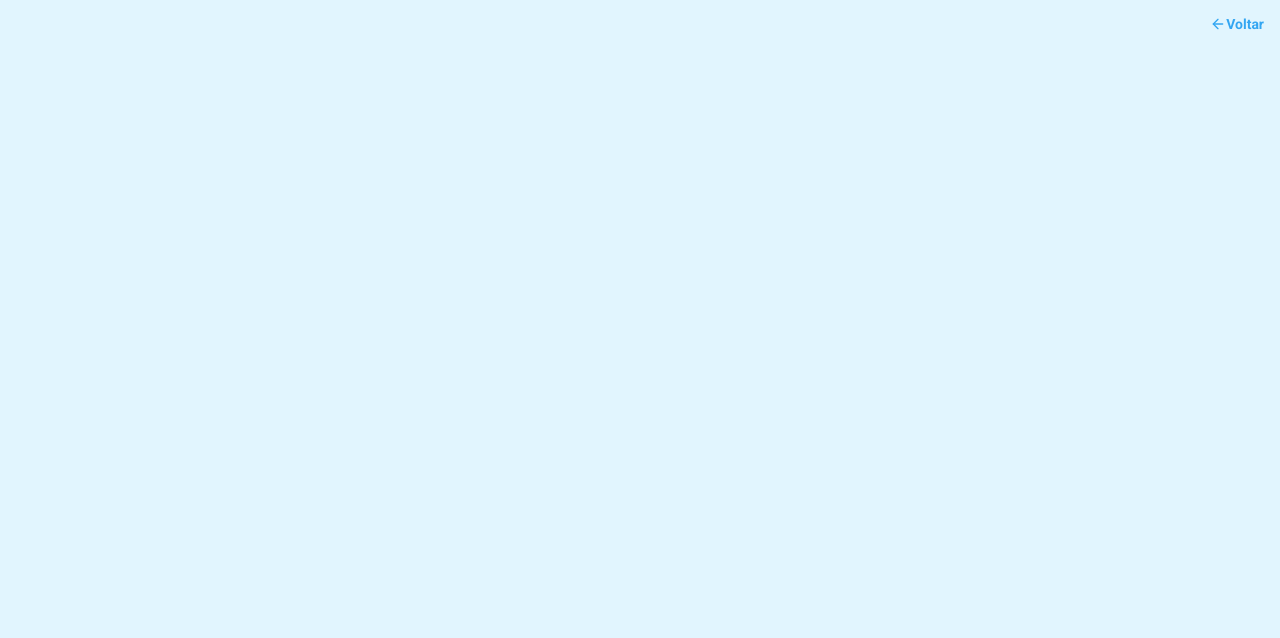
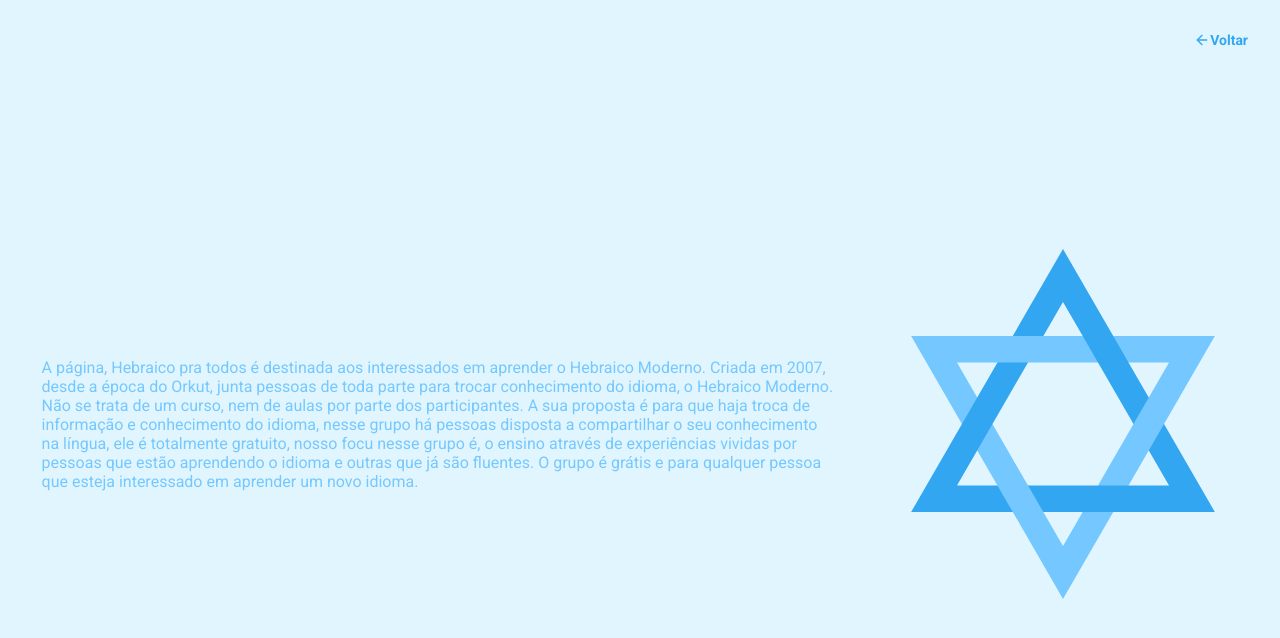
Before and after one commit to gibify/hpt, a React (Create React App) app: page /about in a window 1280 px wide. Shown: the top 638 px of the page. Built offline with nearby package versions, Linux system fonts and the light colour scheme.

Commit message:
create all

```diff
--- /dev/null
+++ b/src/components/SocialMedias/index.tsx
@@ -0,0 +1 @@
+import React, { AllHTMLAttributes, LinkHTMLAttributes } from 'react';
--- a/src/pages/About/index.tsx
+++ b/src/pages/About/index.tsx
@@ -1,6 +1,13 @@
 import React from 'react';
 
-import { Container } from './styles';
+import LogoImg from '../../assets/Logo.svg';
+
+import {
+  Container,
+  Content,
+  Info,
+  Background
+} from './styles';
 
 import Header from '../../components/Header';
 
@@ -8,6 +15,26 @@
   return (
       <Container>
           <Header title="Voltar" route="/" />
+
+          <Content>
+            <Info>
+            <p>
+              A página, Hebraico pra todos é destinada aos interessados em aprender o Hebraico Moderno.
+              Criada em 2007, desde a época do Orkut, junta pessoas de toda parte para trocar conhecimento do idioma,
+              o Hebraico Moderno. Não se trata de um curso, nem de aulas por parte dos participantes.
+              A sua proposta é para que haja troca de informação e conhecimento do idioma,
+              nesse grupo há pessoas disposta a compartilhar o seu conhecimento na língua,
+              ele é totalmente gratuito, nosso focu nesse grupo é, o ensino através de experiências
+              vividas por pessoas que estão aprendendo o idioma e outras que já são fluentes.
+              O grupo é grátis e para qualquer pessoa que esteja interessado em aprender um novo idioma.
+            </p>
+
+            </Info>
+
+            <Background>
+                    <img src={LogoImg} alt="Logo do Site"/>
+            </Background>
+          </Content>
       </Container>
   )
 }
--- a/src/pages/About/styles.ts
+++ b/src/pages/About/styles.ts
@@ -1,5 +1,54 @@
 import styled from 'styled-components';
 
 export const Container = styled.div`
+    padding: 1rem;
+    width: 100vw;
+    height: 100vh;
+
+    display: flex;
+    flex-direction: column;
+    align-items: center;
+    justify-content: center;
+`;
+
+export const Content = styled.div`
+    height: 100%;
+    display: flex;
+    flex-direction: column;
+    align-items: center;
+    justify-content: space-between;
+
+    @media (min-width: 700px) {
+        flex-direction: row;
+        justify-content: space-evenly;
+    }
 
 `;
+
+export const Info = styled.div`
+    padding: 1.6rem;
+    height: 100%;
+    display: flex;
+    align-items: center;
+    flex-direction: column;
+    justify-content: space-evenly;
+
+    p {
+        color: var(--blue-medium);
+    }
+
+`;
+export const Background = styled.div`
+    padding: 1.6rem;
+    height: 100%;
+    display: flex;
+    align-items: center;
+    flex-direction: column;
+    justify-content: space-evenly;
+
+
+    img {
+    width: min(70vw, max(350px));
+    height: min(70vh, max(350px));
+    }
+`;
--- a/src/pages/Home/styles.ts
+++ b/src/pages/Home/styles.ts
@@ -13,7 +13,6 @@
 `;
 
 export const Title = styled.div`
-
     display: flex;
     align-items: center;
     flex-direction: column;
--- a/src/pages/Rules/index.tsx
+++ b/src/pages/Rules/index.tsx
@@ -69,7 +69,7 @@
 
         <FooterButton>
           <div>
-            <a href="https://api.whatsapp.com/send?phone=5548998463847">Entrar</a>
+            <a href="https://api.whatsapp.com/send?phone=5548998463847" target="_blank"  rel="noopener noreferrer">Entrar</a>
           </div>
         </FooterButton>
 
--- a/src/pages/Rules/styles.ts
+++ b/src/pages/Rules/styles.ts
@@ -2,9 +2,10 @@
 import { shade } from 'polished';
 
 export const Container = styled.div`
+    padding: 1rem;
     width: 100vw;
     height: 100vh;
-    padding: 1rem;
+
 
     display: flex;
     flex-direction: column;
@@ -17,6 +18,14 @@
 `;
 
 export const Content = styled.div`
+    max-width: 100%;
+    height: 100%;
+
+    display: flex;
+    align-items: center;
+    flex-direction: column;
+    justify-content: space-between;
+
     padding: 1.6rem;
     margin-bottom: 16px;
 `;
```
Also changed, not shown: src/pages/Home/index.tsx (+5 -2 lines).
